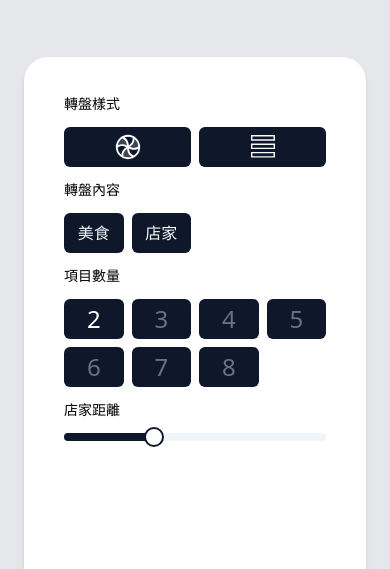
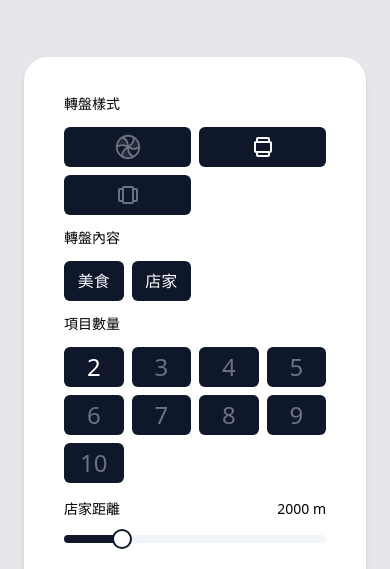
Before and after one commit to NhOuOiB/WhatToEat, a React (Vite) app: page / in a window 390 px wide. Shown: the top 569 px of the page. Built offline with nearby package versions, Linux system fonts and the light colour scheme.

Commit message:
feat: Update SettingPanel component with responsive layout, additional options, and slider functionality

```diff
--- a/src/components/settingPanel/SettingPanel.tsx
+++ b/src/components/settingPanel/SettingPanel.tsx
@@ -3,25 +3,51 @@ import { Button } from '@/components/ui/button';
 import { Label } from '@/components/ui/label';
 import { Slider } from '@/components/ui/slider';
 import { PiSpinnerBallDuotone } from 'react-icons/pi';
-import { TfiViewList } from 'react-icons/tfi';
 import { Condition } from '@/types/type';
+import { BiCarousel } from 'react-icons/bi';
+import { IconContext } from 'react-icons';
 
 interface SettingPanelProps {
   condition: Condition;
-  setCondition: (condition: object) => void;
+  wheelType: string;
+  setCondition: React.Dispatch<React.SetStateAction<Condition>>;
+  setWheelType: React.Dispatch<React.SetStateAction<string>>;
 }
-const SettingPanel: React.FC<SettingPanelProps> = ({ condition, setCondition }) => {
-  console.log(condition.segments);
+const SettingPanel: React.FC<SettingPanelProps> = ({ condition, setCondition, wheelType, setWheelType }) => {
+  const segmentCount = wheelType === 'wheel' ? 8 : wheelType === 'verticalWheel' ? 10 : 20;
   return (
     <div className="w-full md:w-1/3 xl:w-1/4 2xl:w-1/4 min-[1980px]:w-1/5 h-5/6 p-10 flex flex-col gap-4 sm:gap-10 bg-[#ffffff] rounded-3xl shadow-md">
       <div className="flex flex-col gap-4">
         <Label htmlFor="">轉盤樣式</Label>
         <div className="grid grid-cols-2 gap-2">
-          <Button className="px-6 py-4 text-3xl">
+          <Button
+            className={`px-6 py-4 text-3xl ${wheelType !== 'wheel' ? 'text-gray-500' : ''}`}
+            onClick={() => {
+              setCondition({ ...condition, ['segments']: 2 });
+              setWheelType('wheel');
+            }}
+          >
             <PiSpinnerBallDuotone />
           </Button>
-          <Button className="px-6 py-4 text-2xl">
-            <TfiViewList />
+          <Button
+            className={`px-6 py-4 text-2xl ${wheelType !== 'verticalWheel' ? 'text-gray-500' : ''}`}
+            onClick={() => {
+              setCondition({ ...condition, ['segments']: 6 });
+              setWheelType('verticalWheel');
+            }}
+          >
+            <IconContext.Provider value={{ className: 'rotate-90' }}>
+              <BiCarousel />
+            </IconContext.Provider>
+          </Button>
+          <Button
+            className={`px-6 py-4 text-2xl ${wheelType !== 'horizontalWheel' ? 'text-gray-500' : ''}`}
+            onClick={() => {
+              setCondition({ ...condition, ['segments']: 10 });
+              setWheelType('horizontalWheel');
+            }}
+          >
+            <BiCarousel />
           </Button>
         </div>
       </div>
@@ -35,12 +61,13 @@ const SettingPanel: React.FC<SettingPanelProps> = ({ condition, setCondition })
       <div className="flex flex-col gap-4">
         <Label htmlFor="count">項目數量</Label>
         <div className="grid grid-cols-4 sm:grid-cols-8 md:grid-cols-2 xl:grid-cols-4 2xl:grid-cols-6 min-[2560px]:grid-cols-8 gap-2">
-          {[...Array(8).keys()].map(
+          {[...Array(segmentCount).keys()].map(
             (i) =>
               i !== 0 && (
                 <Button
                   className={`px-6 py-4 text-2xl ${condition.segments - 1 === i ? 'text-white' : 'text-gray-500'}`}
-                  onClick={() => setCondition({ ...condition, ['segments']: `${i + 1}` })}
+                  onClick={() => setCondition({ ...condition, ['segments']: i + 1 })}
+                  key={i}
                 >
                   {i + 1}
                 </Button>
@@ -49,8 +76,16 @@ const SettingPanel: React.FC<SettingPanelProps> = ({ condition, setCondition })
         </div>
       </div>
       <div className="flex flex-col gap-4">
-        <Label htmlFor="count">店家距離</Label>
-        <Slider defaultValue={[33]} max={100} step={10} />
+        <div className="flex justify-between items-center">
+          <Label htmlFor="count">店家距離</Label>
+          <span className="text-sm">{condition.distance} m</span>
+        </div>
+        <Slider
+          value={[condition.distance]}
+          max={10000}
+          step={100}
+          onValueChange={(value) => setCondition({ ...condition, ['distance']: value[0] })}
+        />
       </div>
     </div>
   );
```
